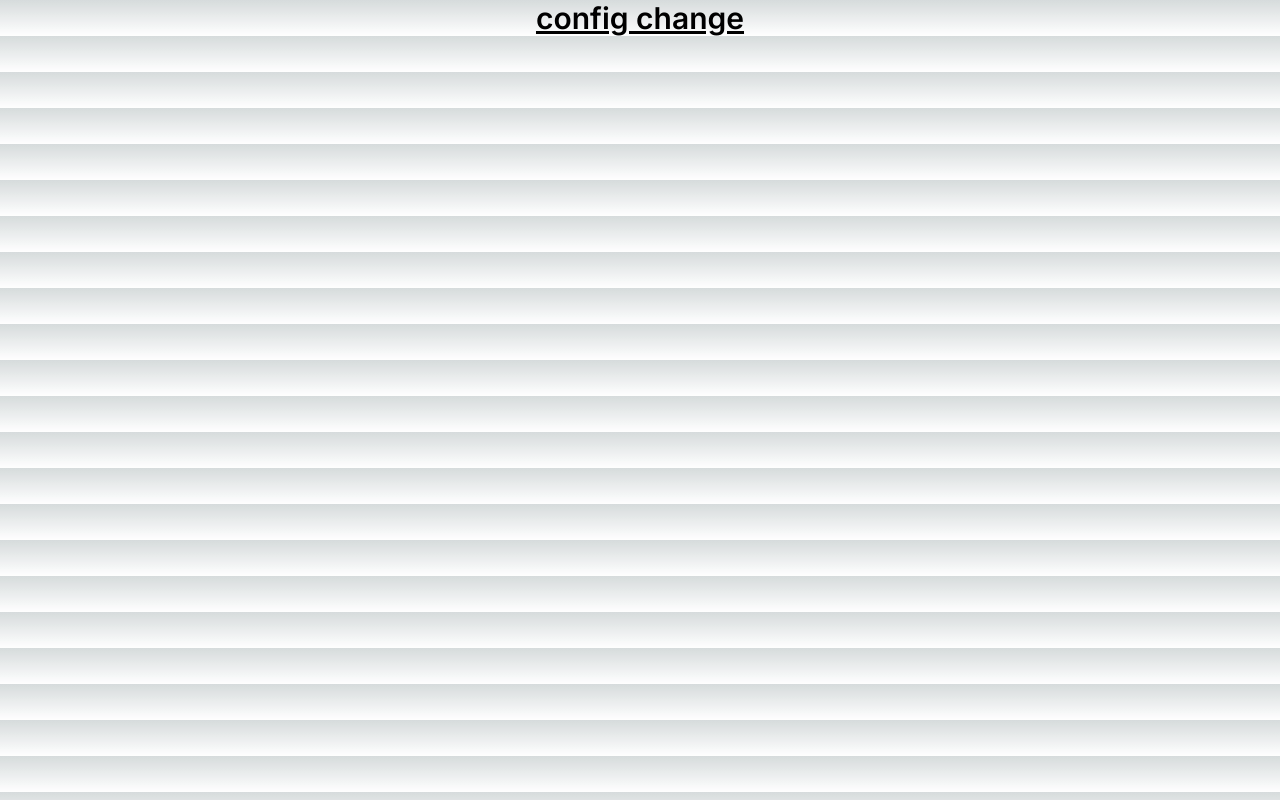
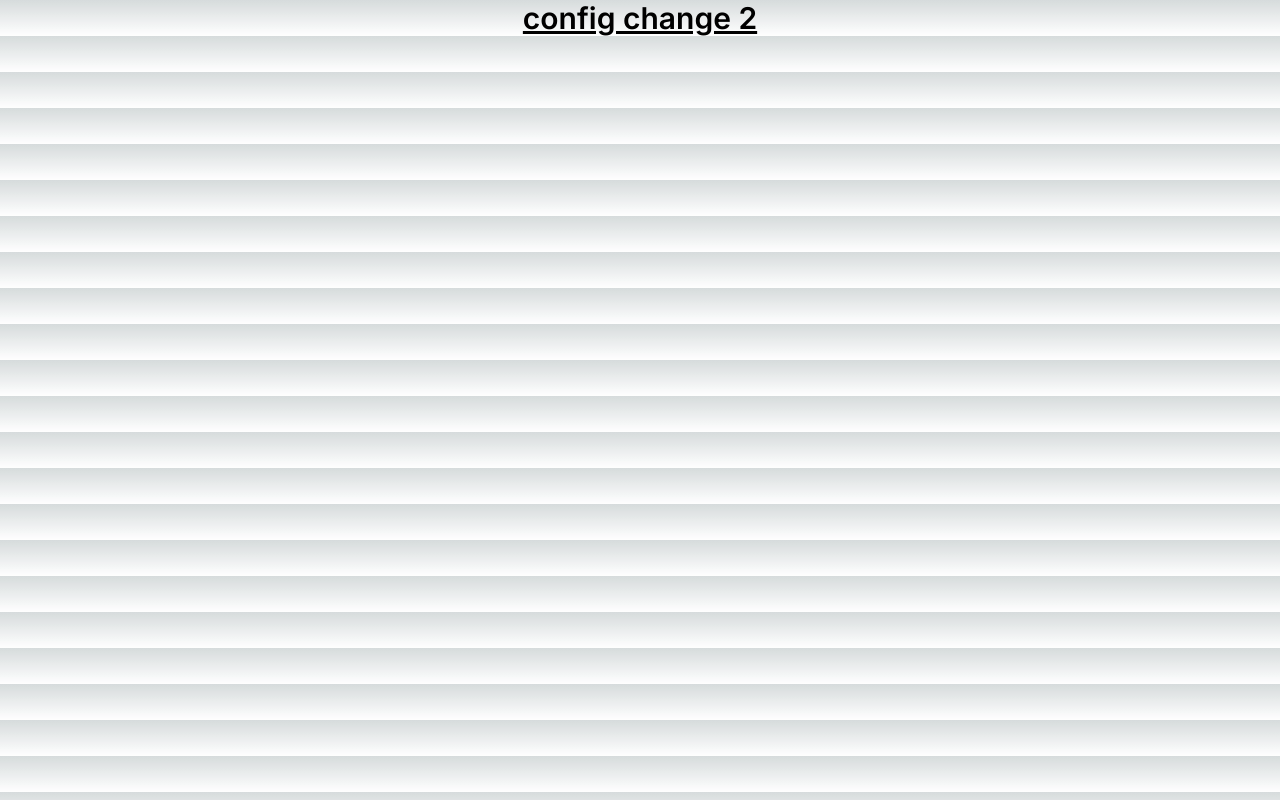
Before and after one commit to rohanpatel224/nextjs-test, a Next.js app: page / in a window 1280 px wide. Built offline with nearby package versions, Linux system fonts and the light colour scheme.

Commit message:
nextj test

```diff
--- a/src/app/page.js
+++ b/src/app/page.js
@@ -3,7 +3,7 @@ export default function App() {
 	return (
 		<div className='text-center h-full w-full flex items-center justify-center'>
 			<a href={`https://www.nobroker.in/`} className='text-3xl font-semibold underline'>
-				config change
+				config change 2
 			</a>
 		</div>
 	);
```
